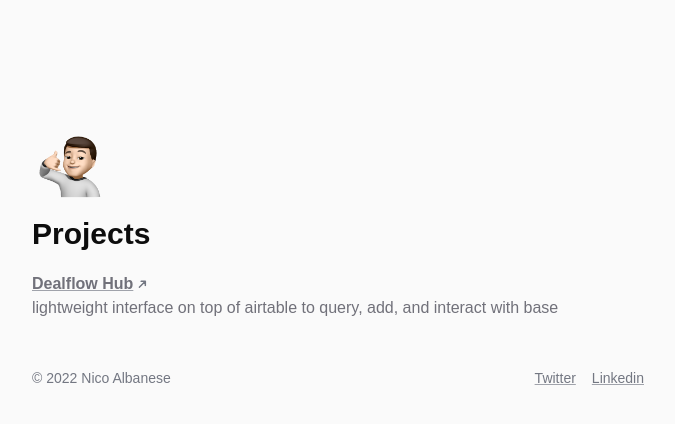
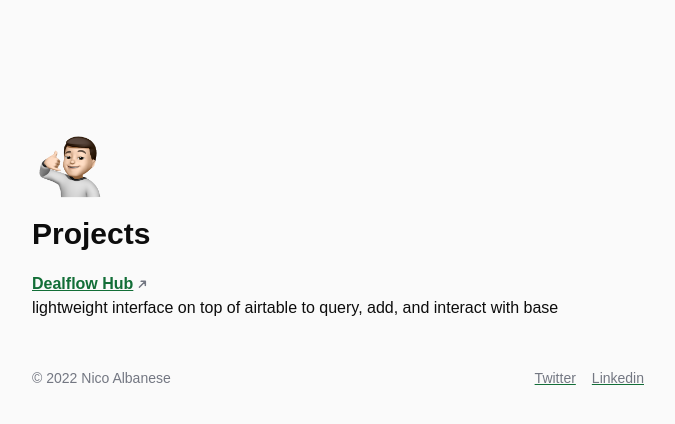
Before and after one commit to nicoalbanese/personal-site-2022, a Next.js app: page /projects in a window 1280 px wide. Shown: the top 424 px of the page, without its empty margins (302-977 px from the left). Built offline with nearby package versions, Linux system fonts and the light colour scheme.

Commit message:
changed highlight color

```diff
--- a/pages/projects/index.tsx
+++ b/pages/projects/index.tsx
@@ -64,7 +64,7 @@ const Project = ({
           </svg>
         </span>
       </div>
-      <div id="description" className="">
+      <div id="description" className="text-primary dark:text-darkPrimary" >
         {description}
       </div>
     </Link>
--- a/styles/globals.css
+++ b/styles/globals.css
@@ -99,11 +99,11 @@
 
 @layer utilities {
   .underline {
-    text-decoration-color: hsl(224, 6%, 65%);
+    text-decoration-color: hsl(144, 72%, 25%);
   }
   @layer dark {
     .underline-dark {
-      text-decoration-color: hsl(224, 25%, 46%);
+      text-decoration-color: hsl(144, 100%, 98%);
     }
   }
 }
--- a/tailwind.config.js
+++ b/tailwind.config.js
@@ -16,12 +16,12 @@ module.exports = {
       textColor: {
         primary: "hsl(0, 0%, 5%)",
         secondary: "hsl(0, 0%, 23%)",
-        link: "rgb(113 113 122)",
+        link: "hsl(144, 72%, 25%)",
         tertiary: "hsl(224, 6%, 48%)",
         darkTertiary: "hsl(224, 25%, 56%)",
         darkPrimary: "hsl(0, 0%, 100%)",
         darkSecondary: "hsl(224, 25%, 80%)",
-        darkLink: "hsl(224, 25%, 91%)",
+        darkLink: "hsl(144, 100%, 98%)",
         svg: "hsl(0, 0%, 98%)",
         darkSVG: "hsl(224, 25%, 12%)",
       },
```
